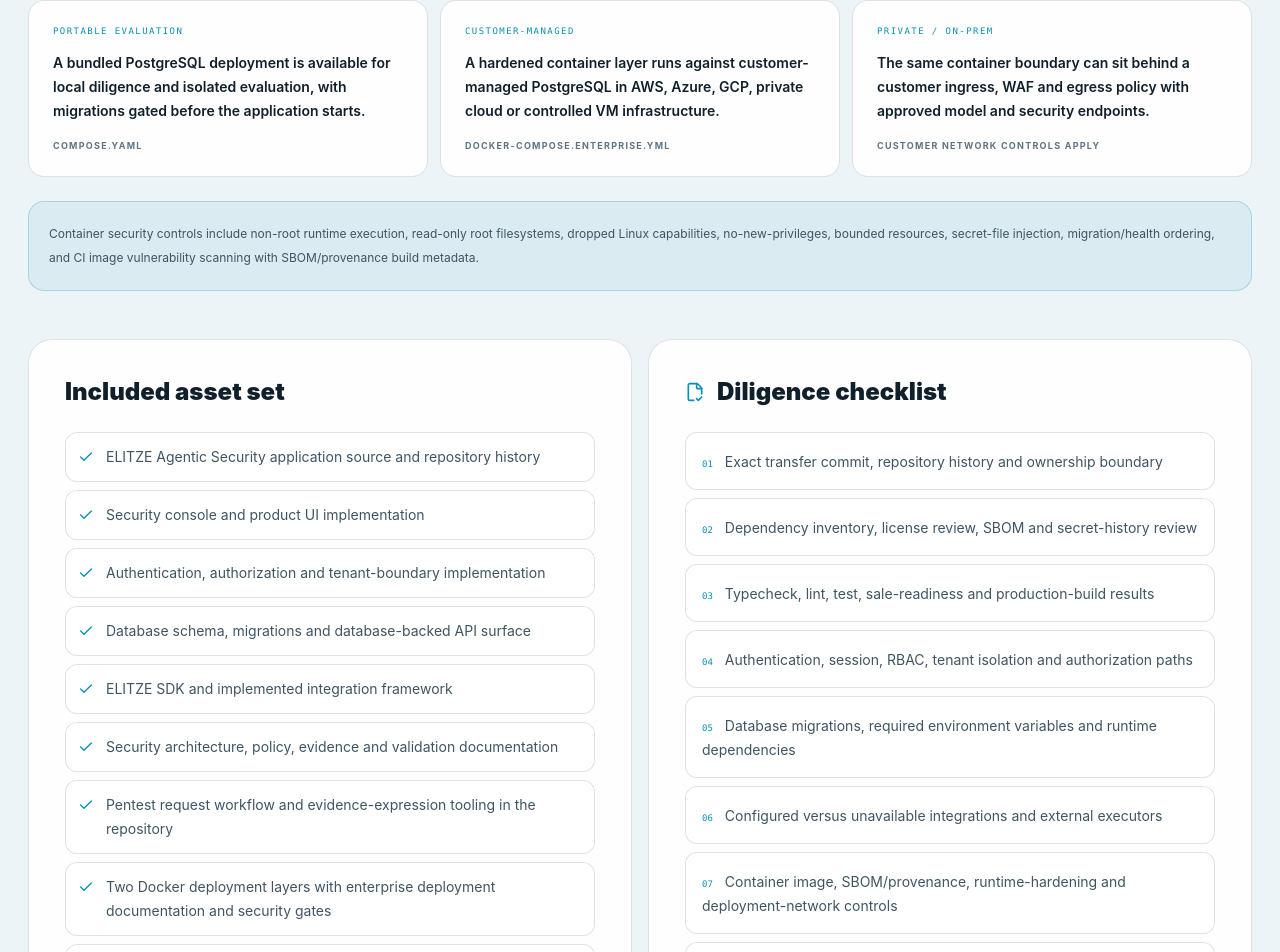
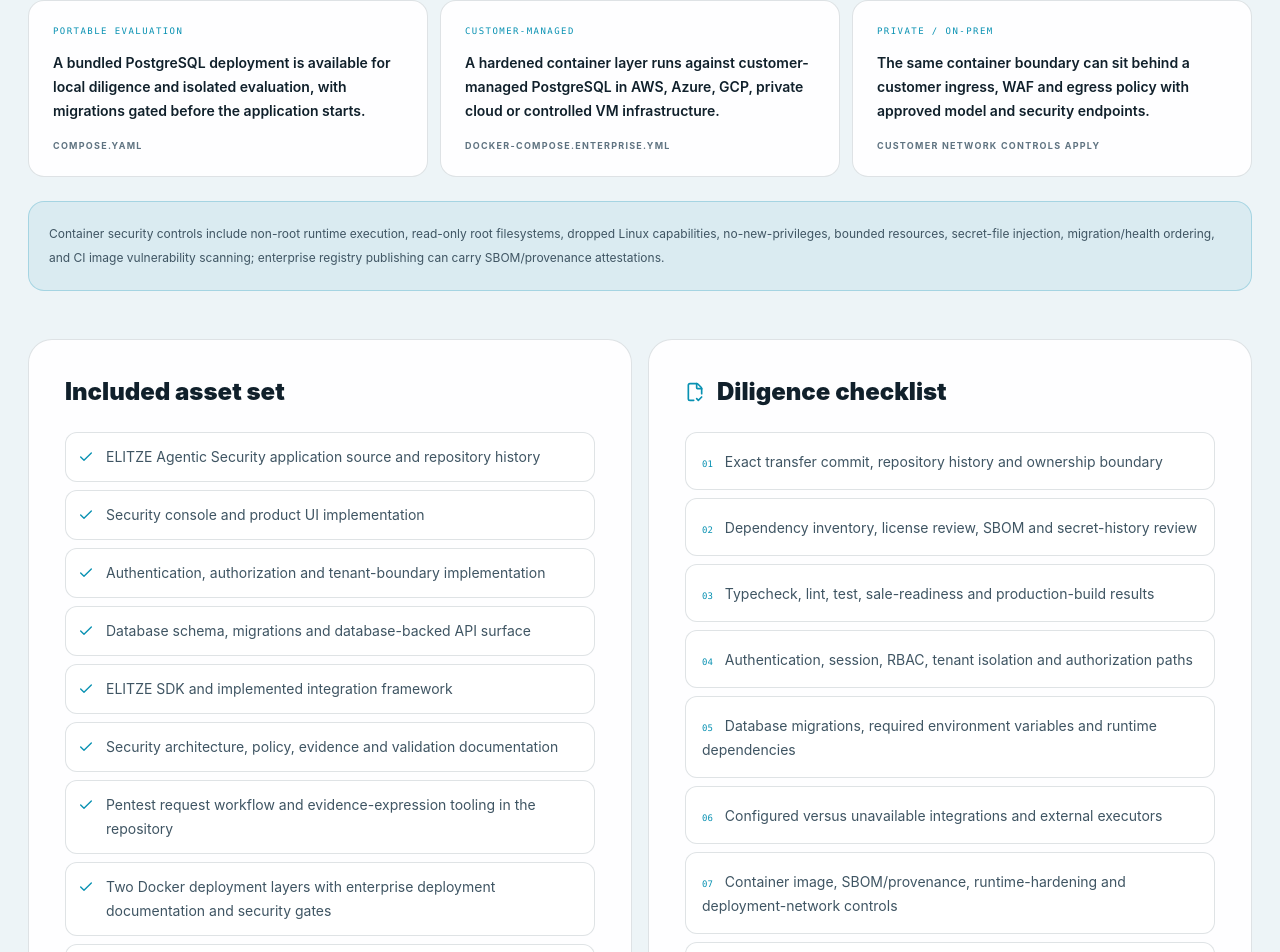
Before and after one commit to terrell0780/elitze-agentic-security, a Next.js app: page /sales in a window 1280 px wide. Shown: the part 4055-5007 px from the top of the page. Built offline with nearby package versions, Linux system fonts and the light colour scheme; no server answers.

Commit message:
clarify container supply-chain controls

```diff
--- a/src/app/sales/page.tsx
+++ b/src/app/sales/page.tsx
@@ -353,7 +353,7 @@ export default function SalesPage() {
           <div className="mt-6 rounded-2xl border border-[var(--accent-border)] bg-[var(--accent-soft)] p-5 text-xs leading-6 text-[var(--muted-strong)]">
             Container security controls include non-root runtime execution, read-only root filesystems, dropped Linux
             capabilities, no-new-privileges, bounded resources, secret-file injection, migration/health ordering,
-            and CI image vulnerability scanning with SBOM/provenance build metadata.
+            and CI image vulnerability scanning; enterprise registry publishing can carry SBOM/provenance attestations.
           </div>
           <div className="mt-12 grid gap-4 lg:grid-cols-2">
             <div className="rounded-3xl border border-[var(--border)] bg-[var(--panel)] p-7 sm:p-9">
```
